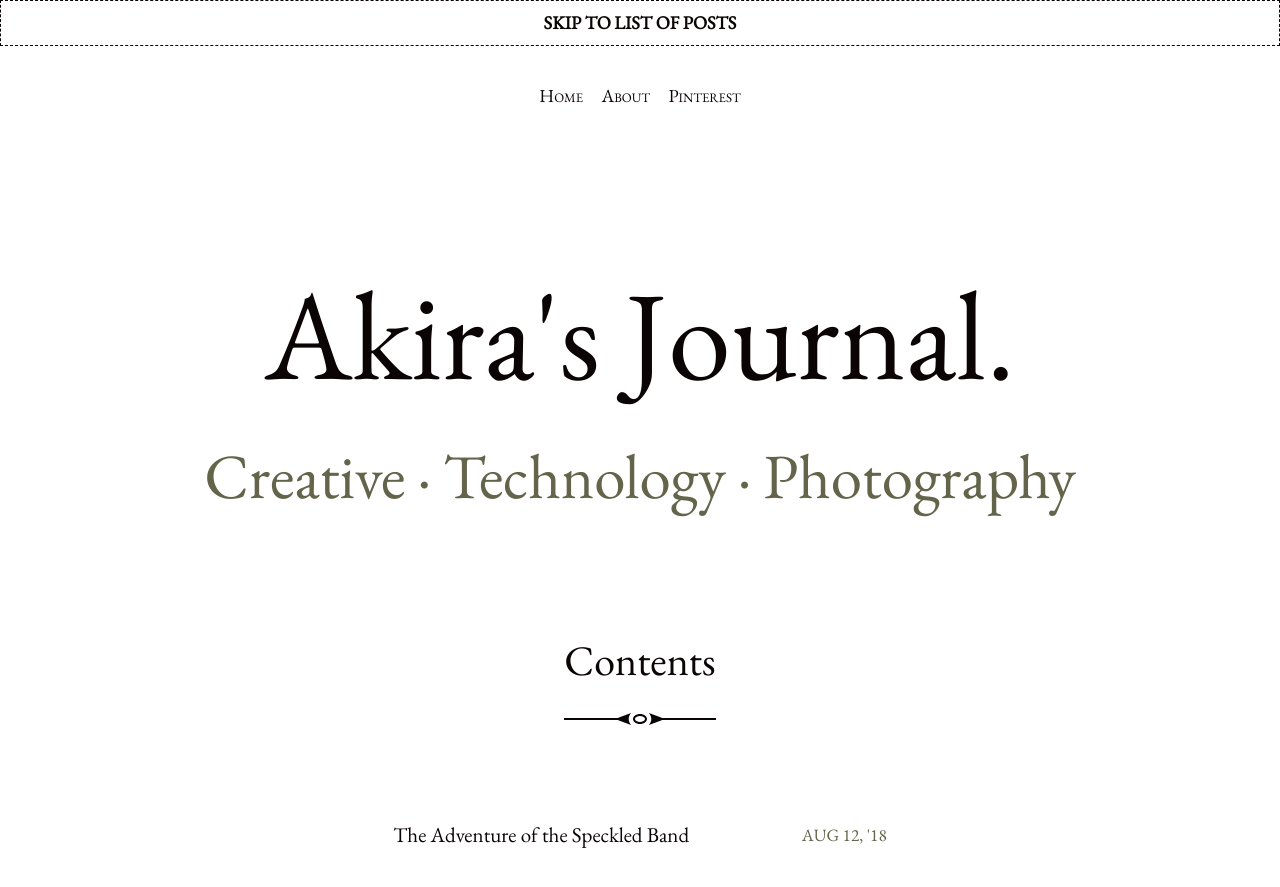
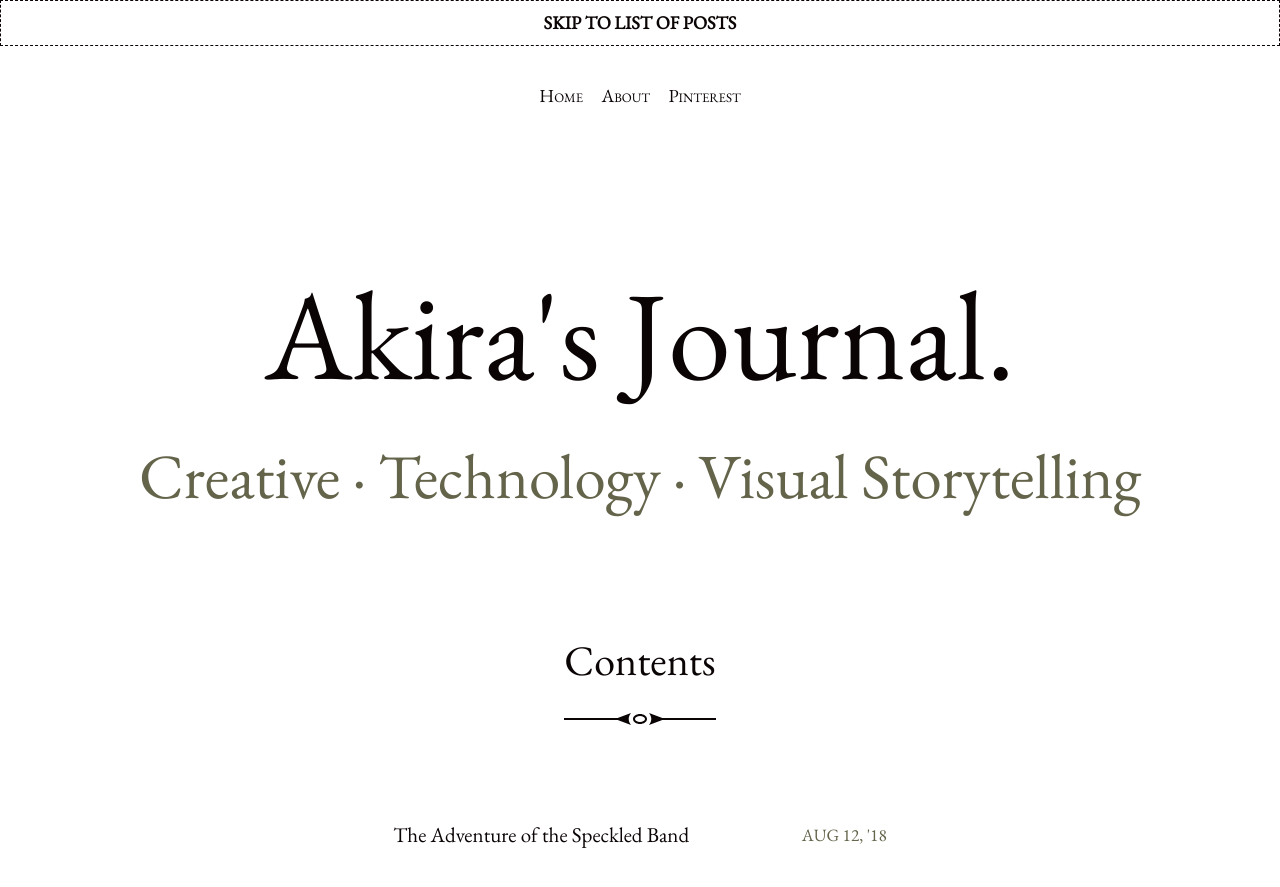
Before and after one commit to akirasyahputra/blog, a Jekyll site: the page built from index.html, in a window 1280 px wide and 900 px high. Shown: the top 887 px of the window. Built offline with Jekyll 4.4.1, drawn with Linux system fonts in a browser that asks for light colours; the list of posts is cut into pages by our own code.

Commit message:
Update _config.yml

```diff
--- a/_config.yml
+++ b/_config.yml
@@ -16,7 +16,7 @@
 title: Akira's Journal.
 email:
 description: >- # this means to ignore newlines until "baseurl:"
-  Creative · Technology · Photography
+  Creative · Technology · Visual Storytelling
 baseurl: "/blog" # the subpath of your site, e.g. /blog
 url: "https://akirasyahputra.github.io" # the base hostname & protocol for your site, e.g. http://example.com
 icon: /assets/images/icon-512.png
```
